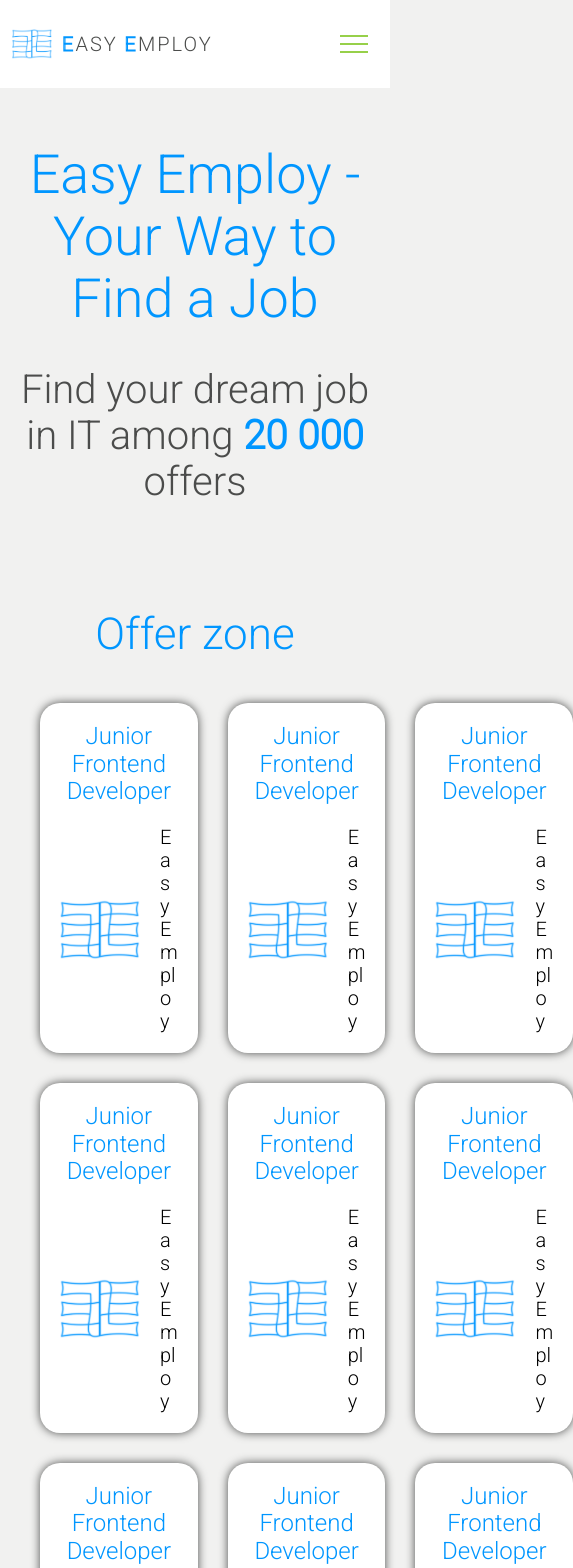
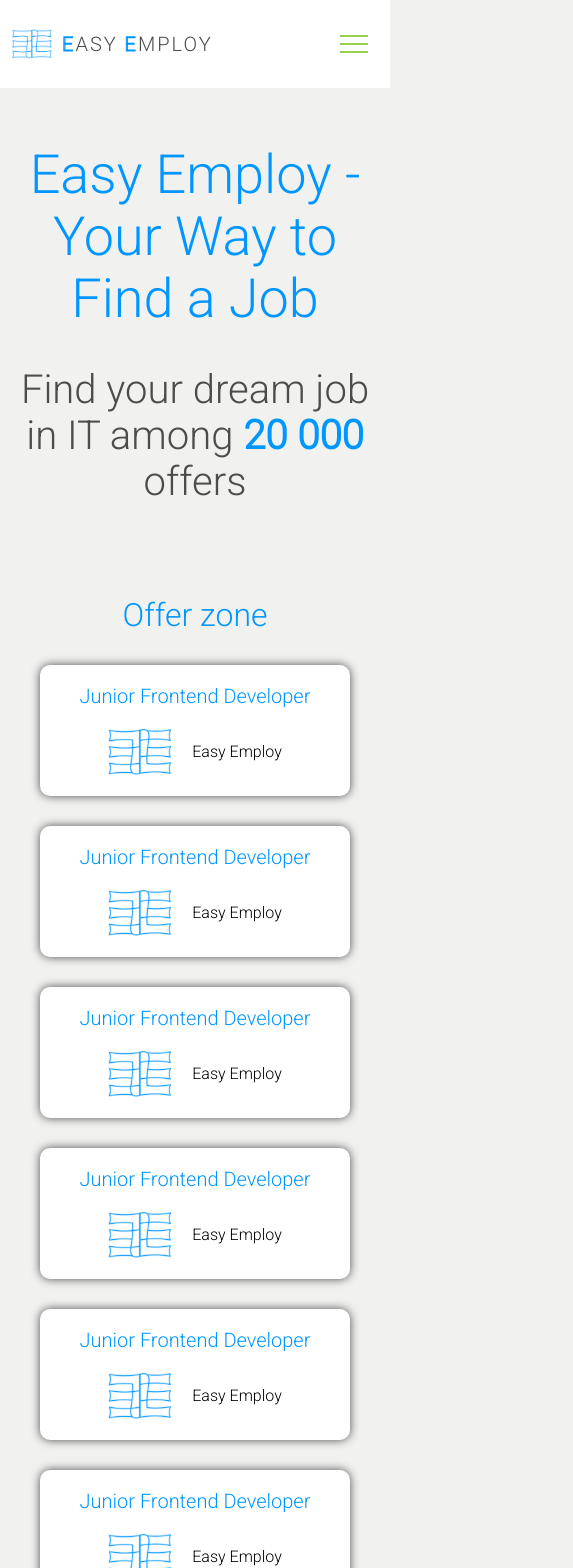
Before and after one commit to mizdebski77/Easy-Employ, a React (Create React App) app: page /Home in a window 390 px wide. Shown: the top 1568 px of the page, 573 px wide, since content can reach past the window. Built offline with nearby package versions, Linux system fonts and the light colour scheme.

Commit message:
Media query to offer zone added

```diff
--- a/src/features/Home/OfferSection/styledOfferSection.ts
+++ b/src/features/Home/OfferSection/styledOfferSection.ts
@@ -13,12 +13,24 @@ export const OffersTitle = styled.h3`
     font-size: 44px;
     font-weight: normal;
     color: ${({ theme }) => theme.color.fontMain};
+
+    @media (max-width: ${({ theme }) => theme.breakPoint.thirdBp}px){
+        font-size: 32px;
+    };
 `;
 
 export const OfferWrapper = styled.div`
     display: grid;
     grid-template-columns: 1fr 1fr 1fr ;
     gap: 30px;
+
+    @media (max-width: ${({ theme }) => theme.breakPoint.secondBp}px){
+        grid-template-columns: 1fr 1fr;
+    };
+
+    @media (max-width: ${({ theme }) => theme.breakPoint.thirdBp}px){
+        grid-template-columns: 1fr;
+    };
 `;
 
 export const OfferTile = styled.div`
@@ -34,13 +46,26 @@ export const OfferTile = styled.div`
     &:hover {
         box-shadow: 0 0 10px ${({ theme }) => theme.color.fontMain};
         transform: scale(1.03);
-    }
+    };
+
+    @media (max-width: ${({ theme }) => theme.breakPoint.thirdBp}px){
+        &:hover {
+            box-shadow: 0 0 10px ${({ theme }) => theme.color.fontSecond};
+            transform: scale(1);
+        };
+        border-radius: 10px;
+
+    };
 `;
 
 export const OfferTitle = styled.span`
     font-size: 24px;
     text-align: center;
-    color:${({ theme }) => theme.color.fontMain}
+    color:${({ theme }) => theme.color.fontMain};
+
+    @media (max-width: ${({ theme }) => theme.breakPoint.thirdBp}px){
+        font-size: 20px;
+    };
 `;
 
 export const OfferArticle = styled.div`
@@ -52,10 +77,18 @@ export const OfferArticle = styled.div`
 
 export const OfferLogo = styled.img`
     max-width: 80px;
+
+    @media (max-width: ${({ theme }) => theme.breakPoint.thirdBp}px){
+        max-width: 64px;
+    };
 `;
 
 export const OfferDetails = styled.span`
     font-size: 20px;
+
+    @media (max-width: ${({ theme }) => theme.breakPoint.thirdBp}px){
+        font-size: 16px;
+    };
 `;
 
 export const AllOffersButton = styled(Link)`
@@ -75,6 +108,6 @@ export const AllOffersButton = styled(Link)`
     float: right;
 
     &:hover {
-        background: ${({theme}) => theme.color.fontMainHover};
+        background: ${({ theme }) => theme.color.fontMainHover};
     }
 `;
```
